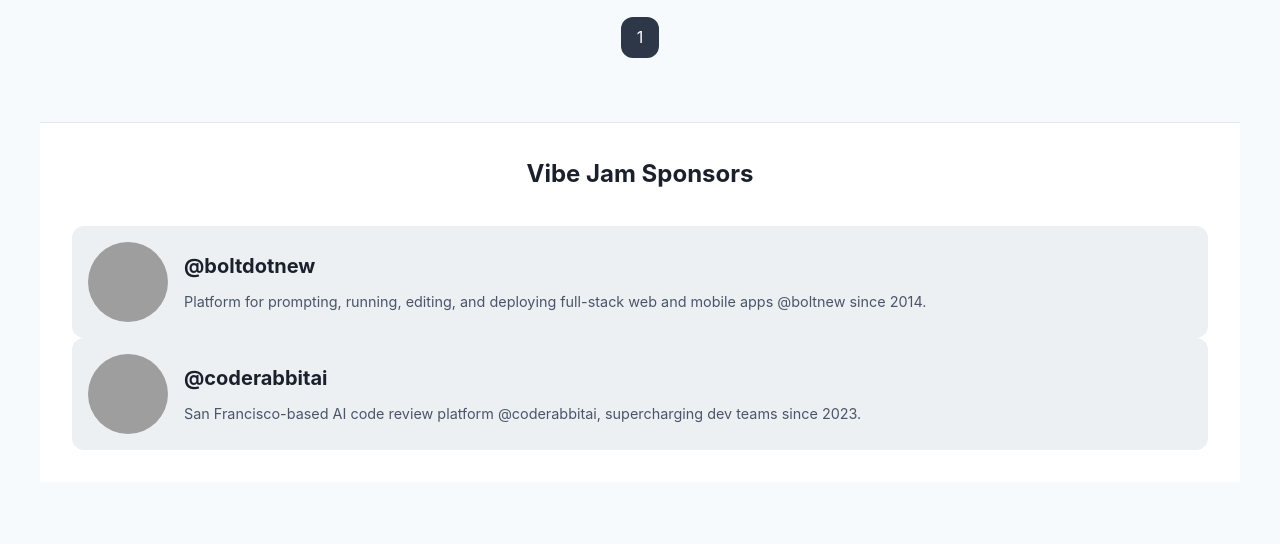
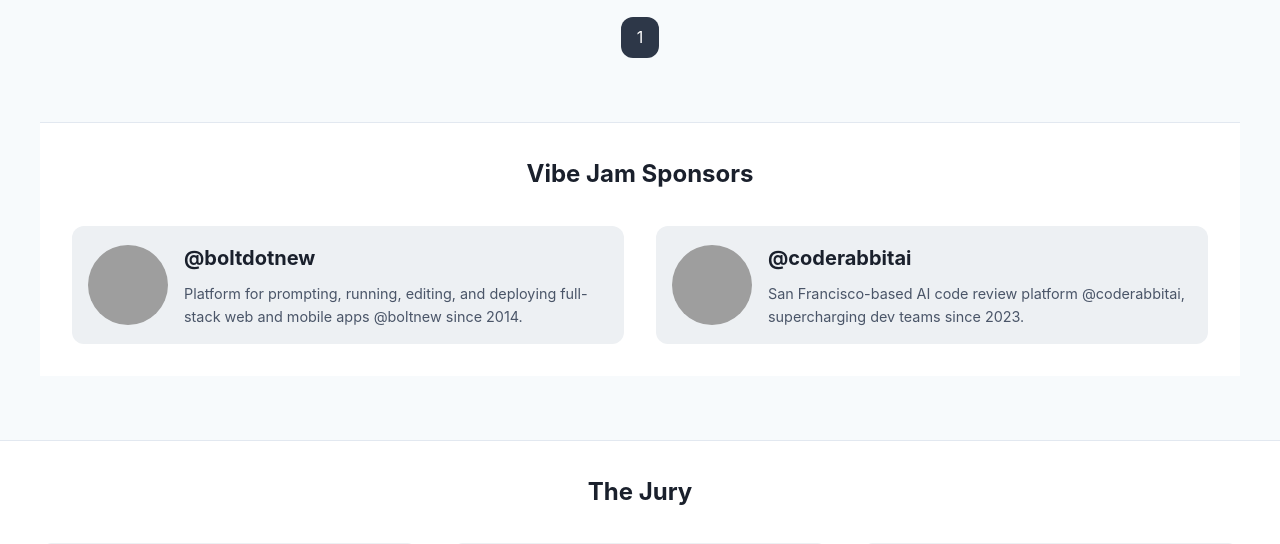
Before and after one commit to realJogicodes/vibejam, a PHP site: page /index.php in a window 1280 px wide. Shown: the part 4320-4864 px from the top of the page. Run offline with PHP 8.4, Linux system fonts and the light colour scheme; data comes from the database, SQL or seed files in the repository; some web fonts are replaced; grey boxes are pictures that could not be loaded.

Commit message:
Sponsors look improved

```diff
--- a/index.php
+++ b/index.php
@@ -507,12 +507,32 @@ while ($cat = $categories->fetchArray()) {
             border-top: 1px solid #e2e8f0;
         }
 
+        .sponsors-container {
+            display: grid;
+            gap: 2rem;
+            grid-template-columns: 1fr; /* Single column for mobile */
+            max-width: 1400px;
+            margin: 0 auto;
+        }
+
+        @media (min-width: 768px) {
+            .sponsors-container {
+                grid-template-columns: repeat(2, 1fr); /* Two columns on larger screens */
+            }
+        }
+
         .sponsors-grid {
             display: grid;
             gap: 2rem;
-            grid-template-columns: repeat(auto-fit, minmax(300px, 1fr));
+            grid-template-columns: 1fr; /* Default single column for mobile */
             max-width: 1400px;
             margin: 0 auto;
+        }
+
+        @media (min-width: 768px) {
+            .sponsors-grid {
+                grid-template-columns: repeat(2, 1fr); /* Two columns on larger screens */
+            }
         }
 
         .sponsor-card {
@@ -649,11 +669,6 @@ while ($cat = $categories->fetchArray()) {
 
         <section class="filters">
             <form action="" method="GET" class="filter-form">
-                <div class="search-box">
-                    <input type="text" name="search" placeholder="Search by title or creator"
-                           value="<?php echo htmlspecialchars($_GET['search'] ?? ''); ?>">
-                    <button type="submit"><span class="emoji-space">🔍</span>Search</button>
-                </div>
                 <div class="category-filters">
                     <a href="?" class="category-button <?php echo empty($_GET['category']) ? 'active' : ''; ?>">
                         <span class="emoji-space">🎮</span>All Games
@@ -674,6 +689,11 @@ while ($cat = $categories->fetchArray()) {
                             ?>
                         </a>
                     <?php endforeach; ?>
+                </div>
+                <div class="search-box">
+                    <input type="text" name="search" placeholder="Search by title or creator"
+                           value="<?php echo htmlspecialchars($_GET['search'] ?? ''); ?>">
+                    <button type="submit"><span class="emoji-space">🔍</span>Search</button>
                 </div>
             </form>
         </section>
@@ -722,7 +742,7 @@ while ($cat = $categories->fetchArray()) {
         <section class="sponsors-section">
             <div class="container">
                 <h2 style="text-align: center; margin-bottom: 2rem;">Vibe Jam Sponsors</h2>
-
+                <div class="sponsors-container">
                     <?php
                     // Reset sponsors result pointer
                     $sponsors->reset();
```
